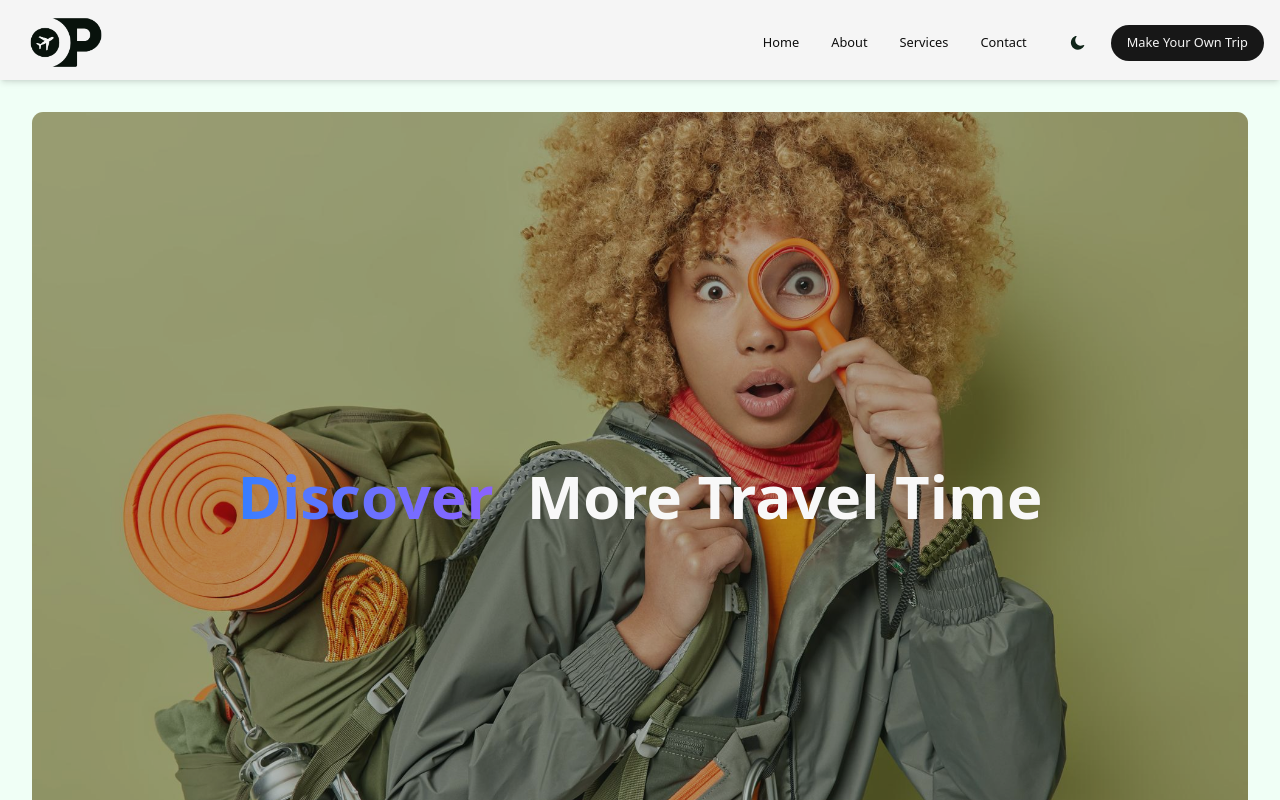
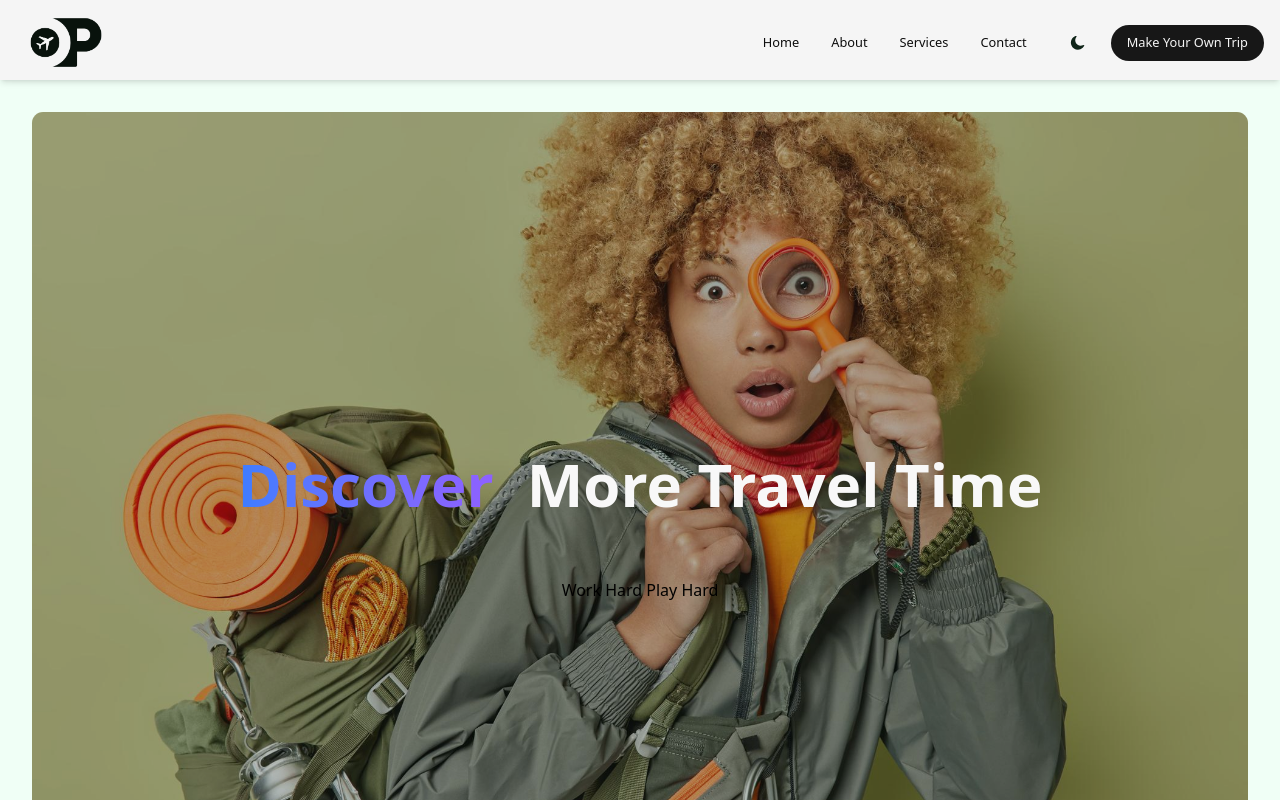
Before and after one commit to chengivan2/onpoint, a Next.js app: page / in a window 1280 px wide. Shown: the top 800 px of the page. Built offline with nearby package versions, Linux system fonts and the light colour scheme.

Commit message:
Modified the styling of the hero section

```diff
--- a/src/app/rootcomponents/homepagecomponents/herosection.tsx
+++ b/src/app/rootcomponents/homepagecomponents/herosection.tsx
@@ -3,17 +3,17 @@ import AnimatedHeading from "@/app/rootcomponents/AnimatedHeading";
 export default function HerosectionOne() {
   return (
     <section className="relative bg-transparent px-[0.1rem] lg:px-[1rem] mt-20 py-[0.8rem] lg:py-[2rem] min-w-full min-h-[100vh]">
-      <div className="relative px-[0.1rem] py-[0.1rem] min-w-full h-[98vh] rounded-[0.7rem] bg-cover bg-center bg-[url(/images/herobgimage.jpg)]">
+      <div className="flex flex-col justify-center items-center relative px-[0.1rem] py-[0.1rem] min-w-full h-[98vh] rounded-[0.7rem] bg-cover bg-center bg-[url(/images/herobgimage.jpg)]">
         <div className="absolute inset-0 bg-darkmode-bg-color opacity-30 dark:opacity-40 rounded-[0.7rem]"></div>
 
-        <div className="relative min-h-full min-w-full flex flex-col justify-center items-center">
+        <div className="relative min-w-full flex flex-col justify-center items-center">
           <AnimatedHeading
             words={["Get", "Explore", "Discover"]}
             restOfHeading="More Travel Time"
           />
         </div>
 
-        <div className="relative min-h-full min-w-full flex flex-col justify-center items-center">
+        <div className="relative min-w-full flex flex-col justify-center items-center">
           <h4>Work Hard Play Hard</h4>
         </div>
 
```
